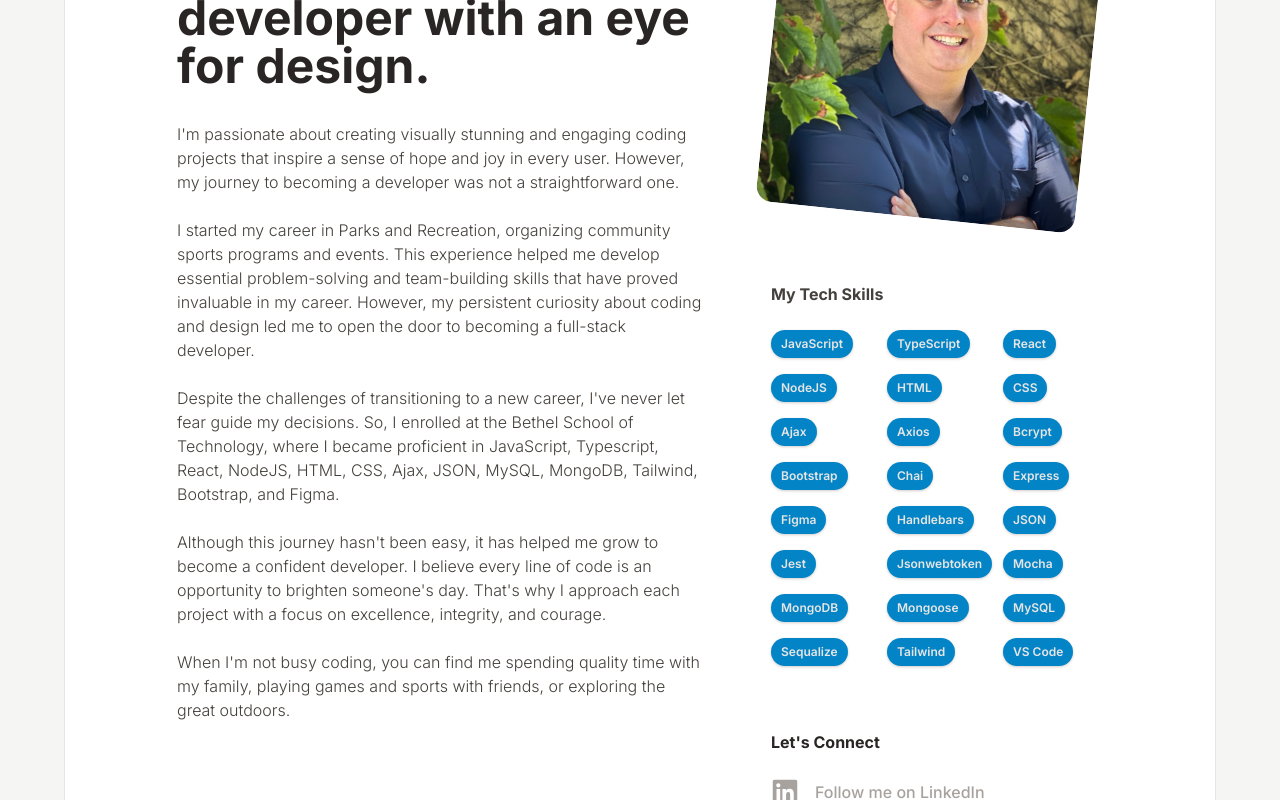
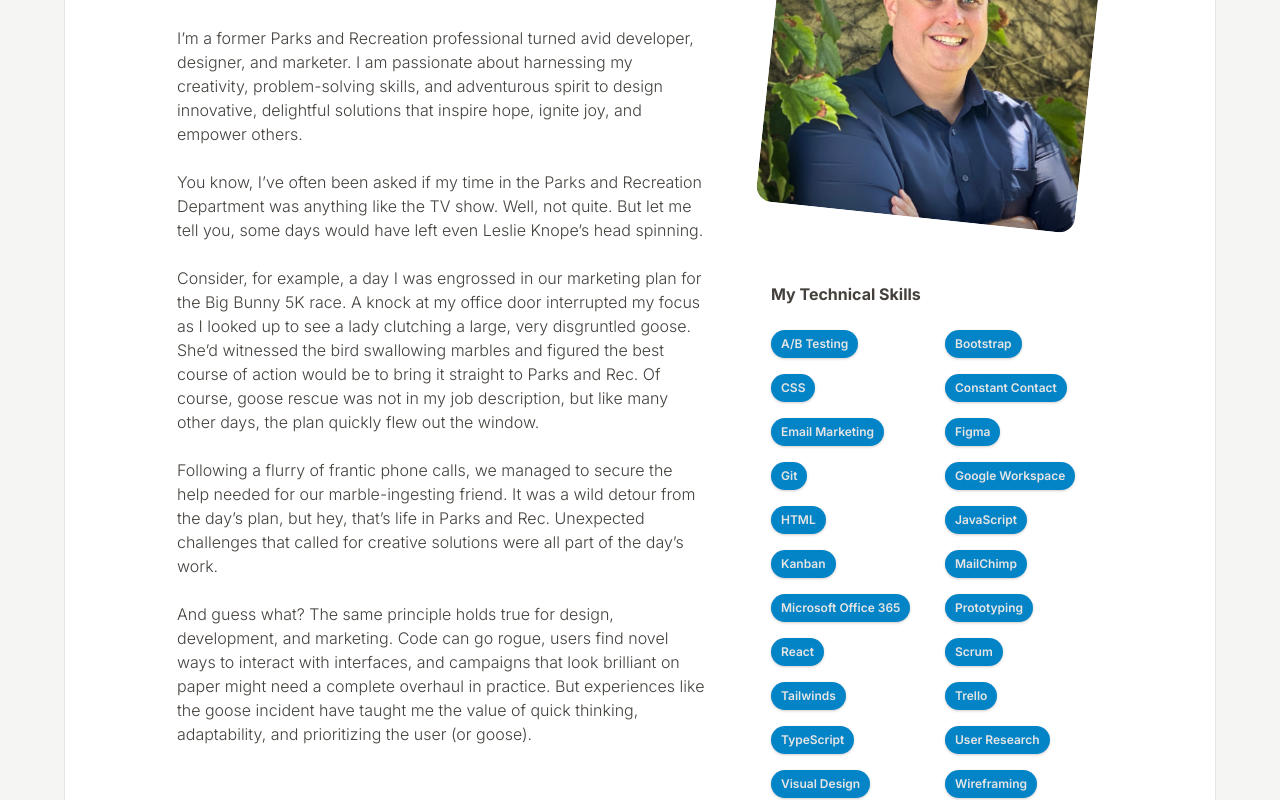
Before and after one commit to jeffordway/react-portfolio-website, a React (Vite) app: page /about in a window 1280 px wide. Shown: the part 400-1200 px from the top of the page. Built offline with nearby package versions, Linux system fonts and the light colour scheme.

Commit message:
update about section and skills

```diff
--- a/src/components/about/AboutHero.tsx
+++ b/src/components/about/AboutHero.tsx
@@ -5,42 +5,48 @@ function AboutHero() {
   return (
     <div className="grid grid-flow-row auto-rows-auto gap-6 md:gap-8">
       <h1 className="max-w-2xl text-4xl md:text-5xl font-bold">
-        Hello! I'm Jeff Ordway, a full-stack developer with an eye for design.
+        Hey there! It’s me, Jeff Ordway.
       </h1>
       <div className="max-w-2xl font-light text-stone-700 dark:text-stone-300">
         <p>
-          I'm passionate about creating visually stunning and engaging coding
-          projects that inspire a sense of hope and joy in every user. However,
-          my journey to becoming a developer was not a straightforward one.
+          I’m a former Parks and Recreation professional turned avid developer,
+          designer, and marketer. I am passionate about harnessing my
+          creativity, problem-solving skills, and adventurous spirit to design
+          innovative, delightful solutions that inspire hope, ignite joy, and
+          empower others.
         </p>
         <br />
         <p>
-          I started my career in Parks and Recreation, organizing community
-          sports programs and events. This experience helped me develop
-          essential problem-solving and team-building skills that have proved
-          invaluable in my career. However, my persistent curiosity about coding
-          and design led me to open the door to becoming a full-stack developer.
+          You know, I’ve often been asked if my time in the Parks and Recreation
+          Department was anything like the TV show. Well, not quite. But let me
+          tell you, some days would have left even Leslie Knope’s head spinning.
         </p>
         <br />
         <p>
-          Despite the challenges of transitioning to a new career, I've never
-          let fear guide my decisions. So, I enrolled at the Bethel School of
-          Technology, where I became proficient in JavaScript, Typescript,
-          React, NodeJS, HTML, CSS, Ajax, JSON, MySQL, MongoDB, Tailwind, Bootstrap, and
-          Figma.
+          Consider, for example, a day I was engrossed in our marketing plan for
+          the Big Bunny 5K race. A knock at my office door interrupted my focus
+          as I looked up to see a lady clutching a large, very disgruntled
+          goose. She’d witnessed the bird swallowing marbles and figured the
+          best course of action would be to bring it straight to Parks and Rec.
+          Of course, goose rescue was not in my job description, but like many
+          other days, the plan quickly flew out the window.
         </p>
         <br />
         <p>
-          Although this journey hasn't been easy, it has helped me grow to
-          become a confident developer. I believe every line of code is an
-          opportunity to brighten someone's day. That's why I approach each
-          project with a focus on excellence, integrity, and courage.
+          Following a flurry of frantic phone calls, we managed to secure the
+          help needed for our marble-ingesting friend. It was a wild detour from
+          the day’s plan, but hey, that’s life in Parks and Rec. Unexpected
+          challenges that called for creative solutions were all part of the
+          day’s work.
         </p>
         <br />
         <p>
-          When I'm not busy coding, you can find me spending quality time with
-          my family, playing games and sports with friends, or exploring the
-          great outdoors.
+          And guess what? The same principle holds true for design, development,
+          and marketing. Code can go rogue, users find novel ways to interact
+          with interfaces, and campaigns that look brilliant on paper might need
+          a complete overhaul in practice. But experiences like the goose
+          incident have taught me the value of quick thinking, adaptability, and
+          prioritizing the user (or goose).
         </p>
       </div>
     </div>
--- a/src/components/common/TechSkills.tsx
+++ b/src/components/common/TechSkills.tsx
@@ -3,40 +3,38 @@ import TechBadges from "./TechBadges";
 
 function TechSkills() {
   const techSkills: string[] = [
+    "Email Marketing",
+    "A/B Testing",
+    "MailChimp",
+    "Constant Contact",
+    "Microsoft Office 365",
+    "Google Workspace",
+    "Figma",
+    "Visual Design",
+    "User Research",
+    "Wireframing",
+    "Prototyping",
     "JavaScript",
     "TypeScript",
     "React",
-    "NodeJS",
     "HTML",
     "CSS",
-    "Ajax",
-    "Axios",
-    "Bcrypt",
+    "Tailwinds",
     "Bootstrap",
-    "Chai",
-    "Express",
-    "Figma",
-    "Handlebars",
-    "JSON",
-    "Jest",
-    "Jsonwebtoken",
-    "Mocha",
-    "MongoDB",
-    "Mongoose",
-    "MySQL",
-    "Sequalize",
-    "Tailwind",
-    "VS Code",
+    "Git",
+    "Trello",
+    "Scrum",
+    "Kanban",
   ];
 
-  // techSkills.sort();
+  techSkills.sort();
 
   return (
     <>
       <h2 className="font-bold mb-6 text-stone-700 dark:text-stone-300">
-        My Tech Skills
+        My Technical Skills
       </h2>
-      <div className="grid justify-items-start font-semibold grid-flow-row auto-rows-max grid-cols-2 xs:grid-cols-3 gap-4">
+      <div className="grid justify-items-start font-semibold grid-flow-row auto-rows-max grid-cols-1 xs:grid-cols-2 gap-4">
         {techSkills.map((skill: string) => TechBadges(skill))}
       </div>
     </>
--- a/src/components/home/HomeHero.tsx
+++ b/src/components/home/HomeHero.tsx
@@ -12,16 +12,16 @@ function HomeHero() {
         alt="Jeff Ordway Photo"
         className="hidden xs:flex w-20 rounded-full"
       />
-      <h1 className="max-w-2xl text-4xl md:text-5xl font-bold">
-        Full Stack Developer with an eye for design.
+      <h1 className="max-w-lg text-4xl md:text-5xl font-bold">
+        Hey there! It’s me, Jeff Ordway.
       </h1>
       <div className="max-w-2xl font-light text-stone-600 dark:text-stone-300">
         <p>
-          I'm Jeff Ordway, a full-stack developer passionate about creating
-          visually stunning and engaging coding projects that inspire a sense of
-          hope and joy in every user. I believe every line of code is an
-          opportunity to brighten someone's day. That's why I approach each
-          project with a focus on excellence, integrity, and courage.
+          I’m a former Parks and Recreation professional turned avid developer,
+          designer, and marketer. I am passionate about harnessing my
+          creativity, problem-solving skills, and adventurous spirit to design
+          innovative, delightful solutions that inspire hope, ignite joy, and
+          empower others.
         </p>
       </div>
       <div className="flex space-x-2 text-stone-400">
```
